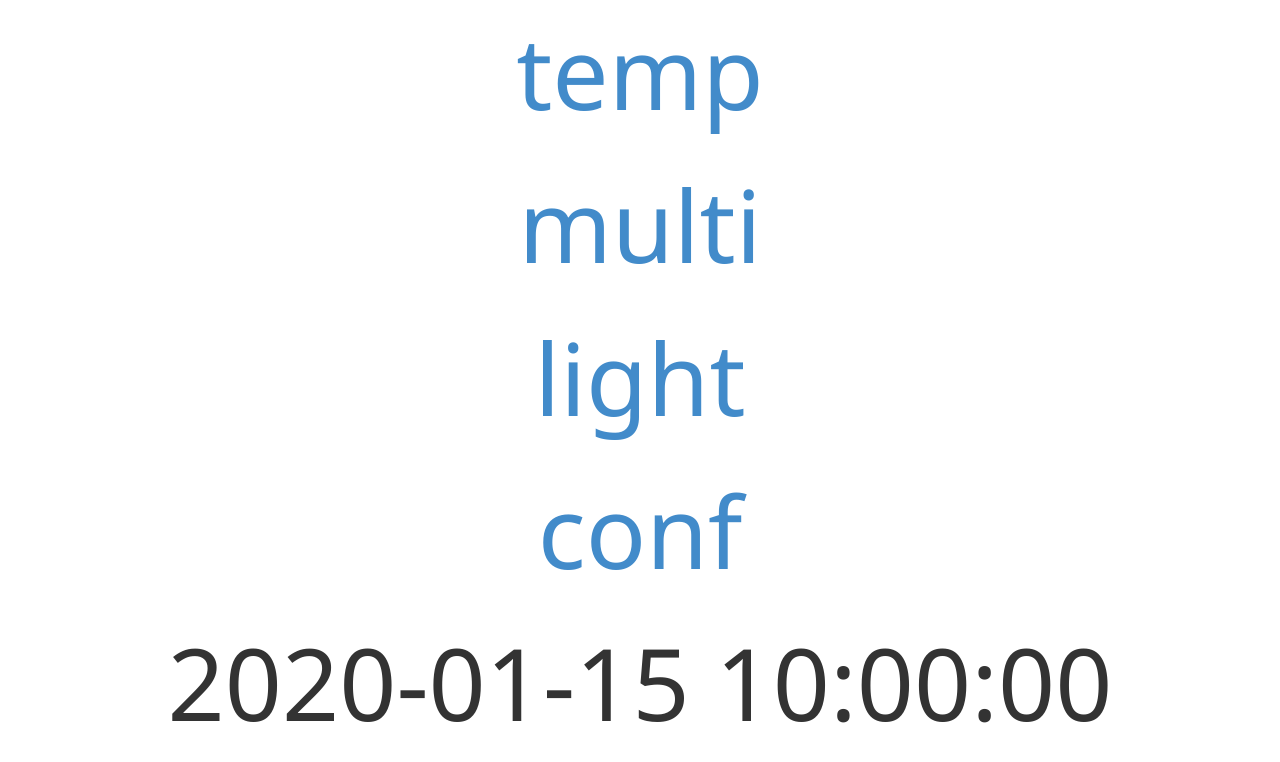
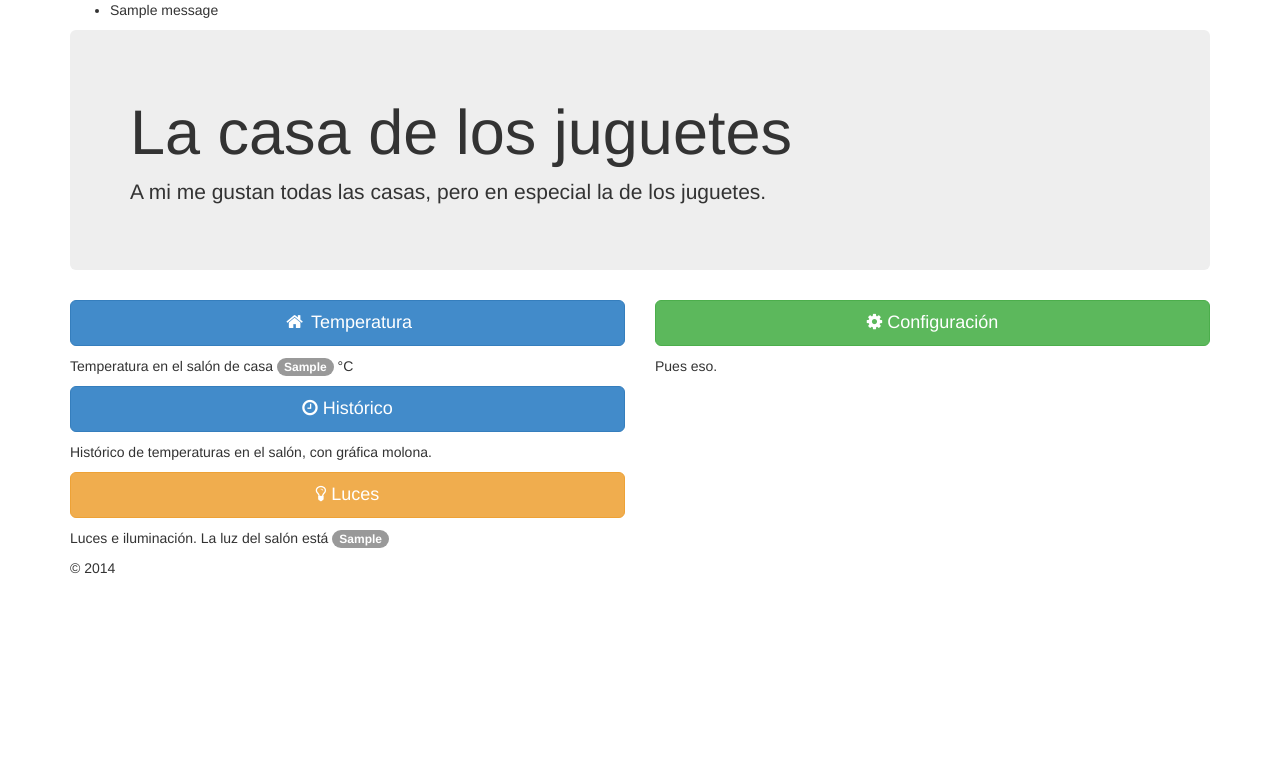
Before and after one commit to RobertoMD/raspi, a Flask app: template webserver/templates/index.html in a window 1280 px wide. Shown: the top 762 px of the page. Run offline with Flask 2, Linux system fonts and the light colour scheme; the template is opened without the code that fills it: most values are stand-ins (such as "Sample title", 1, 10 or a date in 2020); one stand-in notice (Sample message) is shown; parts of the project's set-up code (start-up, migrations or seed data) failed here and were passed over; some libraries are stand-ins or nearby versions.

Commit message:
config.py 	sources/font-awesome-4.0.3/ 	static/css/bootstrap.css.original 	static/css/bootstrap.min.css.original 	static/css/font-awesome.min.css 	static/custom.css 	static/fonts/FontAwesome.otf 	static/fonts/fontawesome-webfont.eot 	static/fonts/fontawesome-webfont.svg 	static/fonts/fontawesome-webfont.ttf 	static/fonts/fontawesome-webfont.woff 	static/js/my.js 	static/js/my.js.old 	templates/index2.html 	templates/index3.html 	templates/test.html

```diff
--- a/webserver/index.py
+++ b/webserver/index.py
@@ -6,23 +6,41 @@ import datetime
 import util
 import subprocess
 import RPi.GPIO as GPIO
-from flask import Flask,render_template
+from flask import Flask,render_template,request
 from util import authenticate, check_auth, requires_auth
 
+#Flask application
+app=Flask(__name__)
+app.config.from_object('config')
+
+#GPIO INIT
 #GPIO init on pin 11 (GPIO17)
-R1LINE=11
 GPIO.setwarnings(False)
 GPIO.cleanup()
 GPIO.setmode(GPIO.BOARD)
-GPIO.setup(R1LINE,GPIO.OUT)
+# First relay
+GPIO.setup(app.config['R1LINE'],GPIO.OUT)
 
-app=Flask(__name__)
 now=datetime.datetime.now().strftime('%d/%m/%Y %H:%M')
+
 @app.route("/")
 @requires_auth
 def index():
-	tData={ 'time':now }
+	# temperature
+	fTemp1=util.getTemperature(0)
+	temp1="%2.1f" % fTemp1
+	# light
+	s1=util.getLight(app.config['R1LINE'])
+	tData={
+		'temp1':temp1,
+		's1':s1,
+		'time':now
+	}
 	return render_template('index.html',**tData)
+
+@app.route("/test")
+def test():
+	return render_template('test.html')
 
 @app.route("/temp")
 @requires_auth
@@ -32,7 +50,7 @@ def temp():
 	if fTemp1 is None or fTemp2 is None:
 		return render_template('no-w1.html')
 	else:
-		#now=datetime.datetime.now().strftime('%d/%m/%Y %H:%M')
+		now=datetime.datetime.now().strftime('%d/%m/%Y %H:%M')
 		temp1="%2.1f" % fTemp1
 		temp2="%2.1f" % fTemp2
 		tData={
@@ -66,15 +84,22 @@ def multi():
 @app.route("/light")
 @requires_auth
 def light():
-	cs=GPIO.input(R1LINE)
-	#GPIO.output(R1LINE, not cs)
-	s1='off' if cs else 'on'
+	#GPIO.output(app.config['R1LINE'], not cs)
+	s1=util.getLight(app.config['R1LINE'])
 	tData={
 		's1':s1,
 		'time':now
 	}
+	if request.method == 'POST':
+		value=request.form['value']
+		line=request.form['line']
+		if line not in app.config['RELAYS'] or value not in {'on','off'}:
+			flash('Internal error. No lights changed.')
+			return redirect(url_for('/'))
+		#s=util.getLight(line)
+		s=True if set=='on' else False
+		util.setLight(line,value)
 	return render_template('light.html',**tData)
-
 
 if __name__=="__main__":
 	app.run(host='0.0.0.0',port=80,debug=True)
--- a/webserver/static/my.js
+++ /dev/null
@@ -1,28 +0,0 @@
-function load() {
-	var w,big,med;
-	var oDoc = document.documentElement;
-	w=oDoc.clientWidth;
-	big = w*0.2;
-	med = w*0.05;
-	var tag = document.getElementsByClassName('big');
-	for (var i=0;i<tag.length;i++) {
-		tag.item(i).style.fontSize=big+"px";
-	};
-	var tag=document.getElementsByClassName('med');
-	for (i=0;i<tag.length;i++) {
-		tag.item(i).style.fontSize=med+"px";
-	};
-	//window.alert("w="+w+",p="+p+",h="+h);
-	var tag1=document.getElementById('tsgraph1');
-	if (tag1) {
-		tag1.width=w*0.8;
-		tag1.height=w*0.25;
-		tag1.src="http://api.thingspeak.com/channels/11489/charts/1?width="+w*0.8+"&height="+w*0.25+"&average=5&results=600&days=1&dynamic=false&xaxis=Fecha&title=Temperatura";
-	}
-	var tag2=document.getElementById('tsgraph2');
-	if (tag2) {
-		tag2.width=w*0.8;
-		tag2.height=w*0.25;
-		tag2.src="http://api.thingspeak.com/channels/11489/charts/2?width="+w*0.8+"&height="+w*0.25+"&average=5&results=600&days=1&dynamic=false&xaxis=Fecha&title=Temperatura 2";
-	}
-};
--- a/webserver/static/s.css
+++ /dev/null
@@ -1,7 +0,0 @@
-td	{ border:1px; border-color: #d0d0d0; width: 30%; height: 20%; text-align: center; }
-a,p,body,h1,form,input { font-family: HelveticaNeue-UltraLight,Segoe UI,Verdana,Helvetica,sans-serif; margin:0px; padding:0px; font-size: 100px;}
-.med { font-color: #800000; }
-a	{ text-decoration:none; }
-body	{ text-align: center; }
-h1	{ font-weight: normal; }
-DIV.pin { font-family: HelveticaNeue-UltraLight,Segoe UI,Verdana,Helvetica,sans-serif; text-align:center; position:absolute; top:50%; l left:50%; left:50%}
--- a/webserver/templates/base.html
+++ b/webserver/templates/base.html
@@ -1,17 +1,23 @@
 <!DOCTYPE html>
+<html>
 <head>
 	<title>La casa de los juguetes</title>
-	<link rel="stylesheet" type="text/css" href="{{url_for('static', filename='s.css')}}" />
 	<link rel="shortcut icon" href="{{url_for('static', filename='favicon.ico')}}" />
-	<script language="JavaScript" src="{{url_for('static', filename='my.js')}}"></script>
+<!--	<script language="JavaScript" src="{{url_for('static', filename='js/my.js')}}"></script> -->
 <!--bootstrap-->
-	<link href="{{url_for('static',filename='css/bootstrap.min.css')}}" rel="stylesheet" media="screen">
-	<script src="http://code.jquery.com/jquery-latest.js"></script>
-	<script src="{{url_for('static',filename='js/bootstrap.min.js')}}"></script>
-	<meta name="viewport" content="width=device-width, initial-scale=1.0">
+	<meta charset="utf-8">
+	<meta http-equiv="X-UA-Compatible" content="IE=edge">
+	<meta name="viewport" content="width=device-width, initial-scale=1">
+	<link href='http://fonts.googleapis.com/css?family=Ubuntu' rel='stylesheet' type='text/css'>
+	<link href="{{url_for('static',filename='css/font-awesome.min.css')}}" rel="stylesheet">
+	<link href="{{url_for('static',filename='css/bootstrap.min.css')}}" rel="stylesheet">
+	<link href="{{url_for('static',filename='custom.css')}}" rel="stylesheet">
+	<!--<script src="http://code.jquery.com/jquery-latest.js"></script>-->
 <!--/bootstrap-->
 </head>
-<!-- <body onload='load();'> -->
-{% block content %}{% endblock %}
+{% block content %}
+{% endblock %}
+	<script src="https://ajax.googleapis.com/ajax/libs/jquery/1.11.0/jquery-min.js"></script>
+	<script src="{{url_for('static',filename='js/bootstrap.min.js')}}"></script>
 </body>
 </html>
--- a/webserver/templates/index.html
+++ b/webserver/templates/index.html
@@ -1,8 +1,51 @@
 {% extends "base.html" %}
 {% block content %}
-	<p class="big"><a class="big" href="/temp">temp</a></p>
-	<p class="big"><a class="big" href="/multi">multi</a></p>
-	<p class="big"><a class="big" href="/light">light</a></p>
-	<p class="big"><a class="big" href="/conf">conf</a></p>
-	<p class="med">{{time}}</p>
+<body>
+	<div class="container">
+<!--
+		<div class="header">
+		<ul class="nav nav-pills pull-right">
+			<li class="active"><a href="#">Home</a></li>
+			<li><a href="#">About</a></li>
+			<li><a href="#">Contact</a></li>
+		</ul>
+		<h3 class="text-muted">La casa de los juguetes</h3>
+		</div>
+-->
+{% with messages = get_flashed_messages() %}
+	{% if messages %}
+		<ul class=flashes>
+		{% for message in messages %}
+			<li>{{ message }}</li>
+		{% endfor %}
+		</ul>
+	{% endif %}
+{% endwith %}
+	<div class="jumbotron">
+		<h1>La casa de los juguetes</h1>
+		<p class="lead">A mi me gustan todas las casas, pero en especial la de los juguetes.</p>
+<!--
+        <p><a class="btn btn-lg btn-success" href="#" role="button">Sign up today</a></p>
+-->
+	</div>
+	<div class="row marketing">
+        	<div class="col-lg-6">
+			<p><a href="/temp"><button type="button" class="btn btn-lg btn-primary btn-block"><i class="fa fa-home fa-fw"></i> Temperatura</button></a></p>
+			<p>Temperatura en el salón de casa <span class="badge">{{temp1}}</span> &deg;C</p>
+
+			<p><a href="/multi"><button type="button" class="btn btn-lg btn-primary btn-block"><i class="fa fa-clock-o"></i> Histórico</button></a></p>
+			<p>Histórico de temperaturas en el salón, con gráfica molona.</p>
+
+			<p><a href="/light"><button type="button" class="btn btn-lg btn-warning btn-block"><i class="fa fa-lightbulb-o"></i> Luces</button></a></p>
+			<p>Luces e iluminación. La luz del salón está <span class='badge'>{{s1}}</span></p>
+		</div>
+		<div class="col-lg-6">
+			<p><a href="/conf"><button type="button" class="btn btn-lg btn-success btn-block"><i class="fa fa-gear"></i> Configuración</button></a></p>
+			<p>Pues eso.</p>
+		</div>
+	</div>
+	<div class="footer">
+	<p>&copy; 2014</p>
+	</div>
+</div> <!-- /container -->
 {% endblock %}
--- a/webserver/templates/no-w1.html
+++ b/webserver/templates/no-w1.html
@@ -1,5 +1,6 @@
 {% extends "base.html" %}
 {% block content %}
+<body>
 	<h1>1-Wire modules not loaded</h1>
-<p class="med">Do your homework...</p>
+	<p class="med">Do your homework...</p>
 {% endblock %}
--- a/webserver/util.py
+++ b/webserver/util.py
@@ -1,11 +1,13 @@
-#read DS18B20device
+#!/usr/bin/python
 import os
 import time
+import RPi.GPIO as GPIO
 from functools import wraps
 from flask import request, Response
 
 DEVPATH='/sys/bus/w1/devices/'
 DEVICES=['28-000003c63391','28-000003be20b5']
+R1LINE=11
 
 ######################
 def getContent(file):
@@ -33,6 +35,15 @@ def getTemperature(sensor):
 			return None
 	return float(lines[1].split('=')[1])/1000.
 
+######################
+def getLight(line):
+	cs=GPIO.input(line)
+	return 'on' if cs else 'off'
+
+######################
+def setLight(line,value):
+	GPIO.output(line,value)
+	return
 #AUTH functions
 ######################
 def check_auth(username,password):
```
Also changed, not shown: webserver/templates/conf.html (+19 -3 lines), webserver/templates/light.html (+19 -6 lines), webserver/templates/temp.html (+28 -5 lines), webserver/static/css/bootstrap.min.css, 2 other files.
